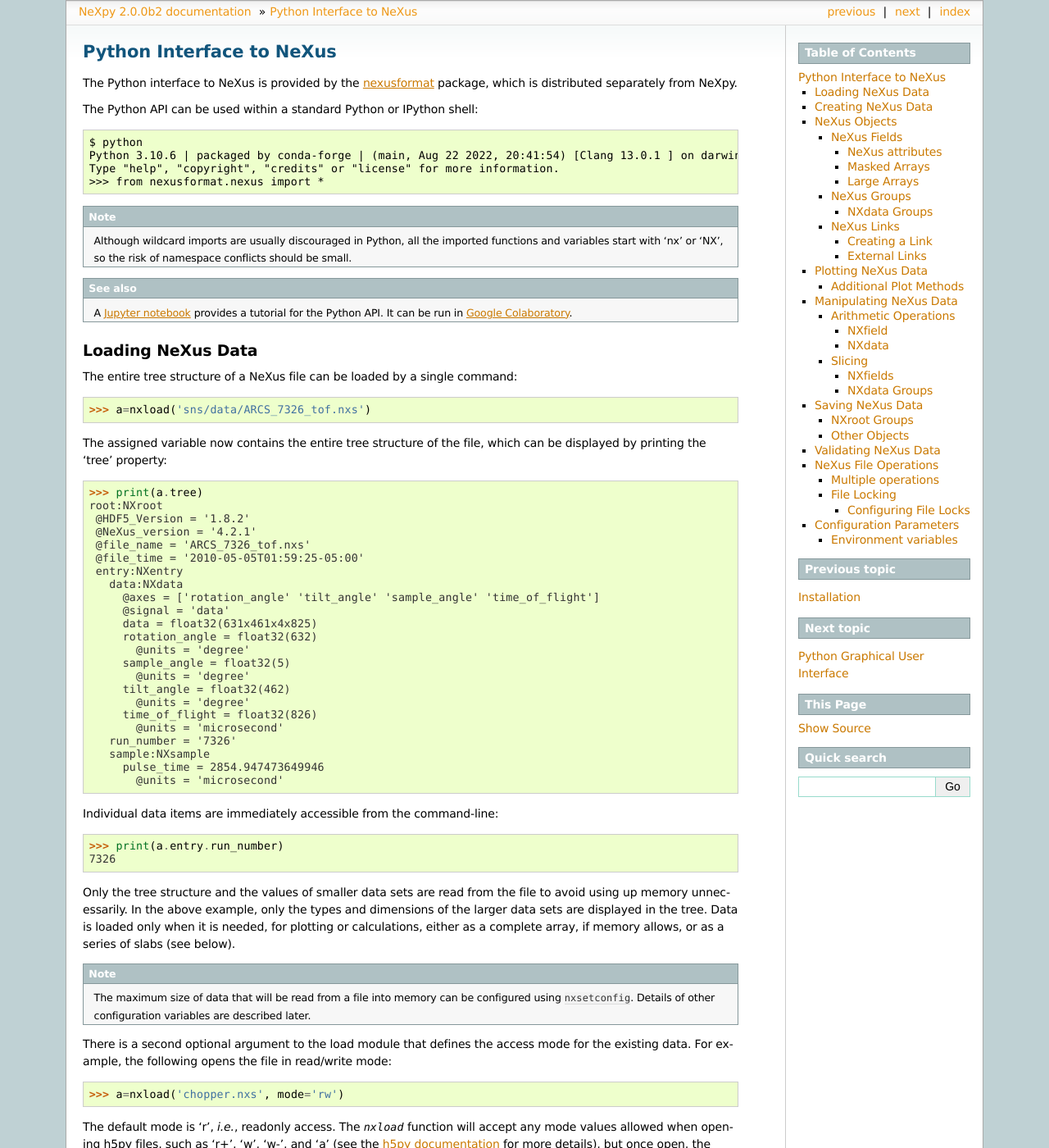
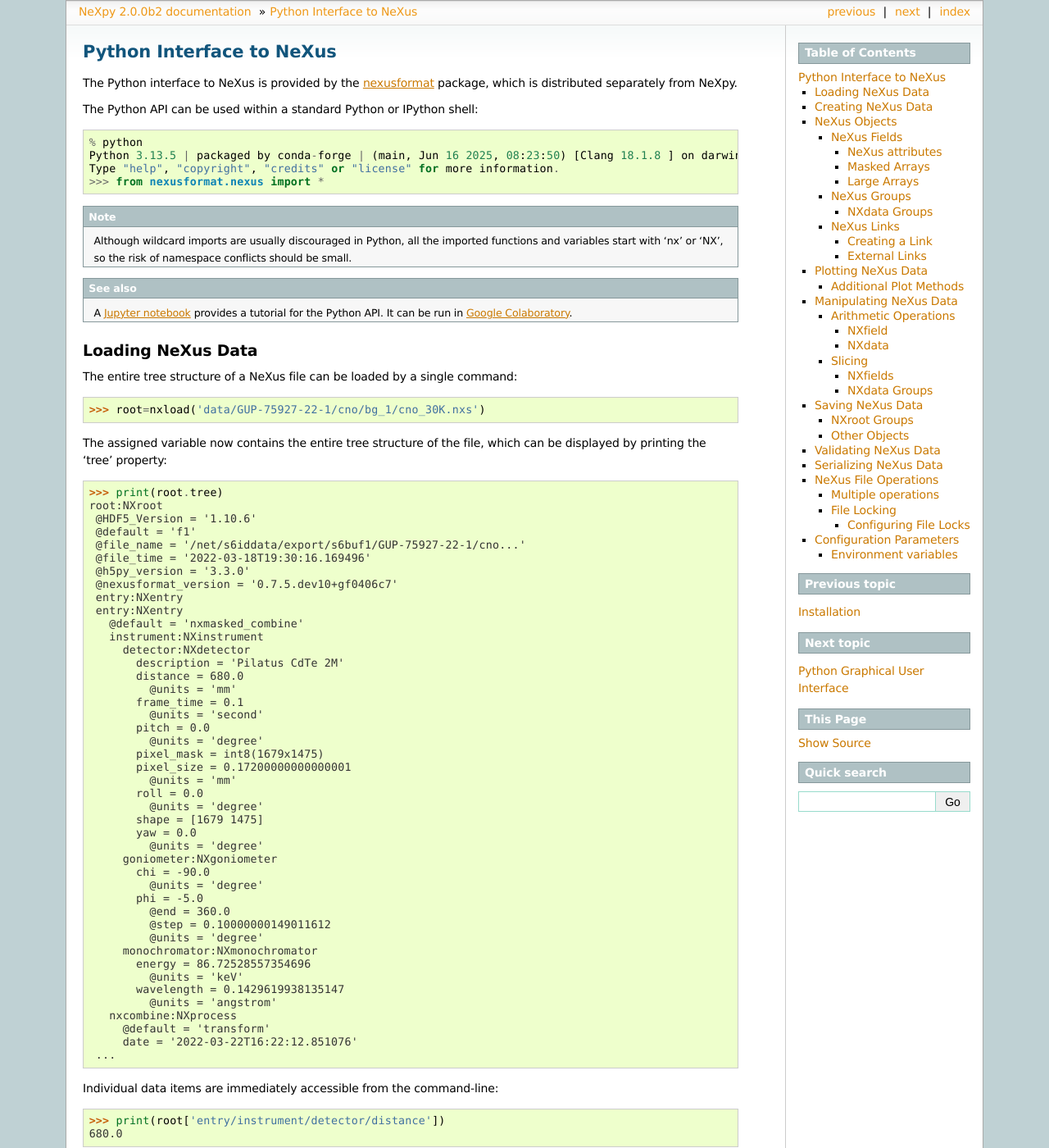
Before and after one commit to nexpy/nexpy, a Sphinx documentation site: the page built from docs/source/pythonshell.rst, in a window 1280 px wide and 1400 px high. Shown: the whole window at 82% size. Built offline with Sphinx 7.4.7, drawn with Linux system fonts in a browser that asks for light colours; some of the changed text lies outside the part shown.

Commit message:
Update documentation

````diff
--- a/docs/source/pythonshell.rst
+++ b/docs/source/pythonshell.rst
@@ -8,8 +8,8 @@
 
 The Python API can be used within a standard Python or IPython shell::
 
- $ python
- Python 3.10.6 | packaged by conda-forge | (main, Aug 22 2022, 20:41:54) [Clang 13.0.1 ] on darwin
+ % python
+ Python 3.13.5 | packaged by conda-forge | (main, Jun 16 2025, 08:23:50) [Clang 18.1.8 ] on darwin
  Type "help", "copyright", "credits" or "license" for more information.
  >>> from nexusformat.nexus import *
 
@@ -23,44 +23,64 @@
              `Google Colaboratory
              <https://colab.research.google.com/github/nexpy/nexusformat/blob/master/src/nexusformat/notebooks/nexusformat.ipynb>`__.
 
-
 Loading NeXus Data
 ==================
 The entire tree structure of a NeXus file can be loaded by a single command::
 
- >>> a=nxload('sns/data/ARCS_7326_tof.nxs')
+ >>> root=nxload('data/GUP-75927-22-1/cno/bg_1/cno_30K.nxs')
 
 The assigned variable now contains the entire tree structure of the
 file, which can be displayed by printing the 'tree' property::
 
- >>> print(a.tree)
+ >>> print(root.tree)
  root:NXroot
-  @HDF5_Version = '1.8.2'
-  @NeXus_version = '4.2.1'
-  @file_name = 'ARCS_7326_tof.nxs'
-  @file_time = '2010-05-05T01:59:25-05:00'
+  @HDF5_Version = '1.10.6'
+  @default = 'f1'
+  @file_name = '/net/s6iddata/export/s6buf1/GUP-75927-22-1/cno...'
+  @file_time = '2022-03-18T19:30:16.169496'
+  @h5py_version = '3.3.0'
+  @nexusformat_version = '0.7.5.dev10+gf0406c7'
   entry:NXentry
-    data:NXdata
-      @axes = ['rotation_angle' 'tilt_angle' 'sample_angle' 'time_of_flight']
-      @signal = 'data'
-      data = float32(631x461x4x825)
-      rotation_angle = float32(632)
-        @units = 'degree'
-      sample_angle = float32(5)
-        @units = 'degree'
-      tilt_angle = float32(462)
-        @units = 'degree'
-      time_of_flight = float32(826)
-        @units = 'microsecond'
-    run_number = '7326'
-    sample:NXsample
-      pulse_time = 2854.947473649946
-        @units = 'microsecond'
+  entry:NXentry
+    @default = 'nxmasked_combine'
+    instrument:NXinstrument
+      detector:NXdetector
+        description = 'Pilatus CdTe 2M'
+        distance = 680.0
+          @units = 'mm'
+        frame_time = 0.1
+          @units = 'second'
+        pitch = 0.0
+          @units = 'degree'
+        pixel_mask = int8(1679x1475)
+        pixel_size = 0.17200000000000001
+          @units = 'mm'
+        roll = 0.0
+          @units = 'degree'
+        shape = [1679 1475]
+        yaw = 0.0
+          @units = 'degree'
+      goniometer:NXgoniometer
+        chi = -90.0
+          @units = 'degree'
+        phi = -5.0
+          @end = 360.0
+          @step = 0.10000000149011612
+          @units = 'degree'
+      monochromator:NXmonochromator
+        energy = 86.72528557354696
+          @units = 'keV'
+        wavelength = 0.1429619938135147
+          @units = 'angstrom'
+    nxcombine:NXprocess
+      @default = 'transform'
+      date = '2022-03-22T16:22:12.851076'
+  ...
 
 Individual data items are immediately accessible from the command-line::
 
- >>> print(a.entry.run_number)
- 7326
+ >>> print(root['entry/instrument/detector/distance'])
+ 680.0
 
 Only the tree structure and the values of smaller data sets are read
 from the file to avoid using up memory unnecessarily. In the above
@@ -77,7 +97,7 @@
 access mode for the existing data. For example, the following opens the
 file in read/write mode::
 
- >>> a=nxload('chopper.nxs', mode='rw')
+ >>> root=nxload('chopper.nxs', mode='rw')
 
 The default mode is 'r', *i.e.*, readonly access. The `nxload` function
 will accept any mode values allowed when opening h5py files, such as
@@ -111,11 +131,12 @@
  >>> b=nxload('function.nxs')
  >>> print(b.tree)
  root:NXroot
-   @HDF5_Version = '1.12.2'
-  @file_name = '/home/username/function.nxs'
-  @file_time = '2023-02-10T15:50:17.419158'
-  @h5py_version = '3.7.0'
-  @nexusformat_version = '1.0.0'
+  @HDF5_Version = '1.14.6'
+  @creator = 'nexusformat'
+  @creator_version = '2.0.0'
+  @file_name = '/home/user/function.nxs'
+  @file_time = '2025-09-08T10:51:44.001605'
+  @h5py_version = '3.13.0'
   entry:NXentry
     data:NXdata
       @axes = ['axis1', 'axis2']
@@ -154,15 +175,15 @@
 
 2. Dictionary assignment to the NeXus group::
 
-    >>> a['entry/sample/temperature']=40.0
+    >>> root['entry/sample/temperature']=40.0
 
 3. Attribute assignment as the child of a NeXus group::
 
-    >>> a.entry.sample.temperature=40.0
+    >>> root.entry.sample.temperature=40.0
 
   The assigned values are automatically converted to an NXfield::
 
-    >>> a.entry.sample.temperature
+    >>> root.entry.sample.temperature
     NXfield(40.0)
 
   Dictionary and attribute assignments are equivalent, but dictionary
@@ -235,12 +256,12 @@
 The NeXus standard allows additional attributes to be attached to
 NXfields to contain metadata ::
 
- >>> a['entry/sample/temperature'].units='K'
+ >>> root['entry/sample/temperature'].units='K'
 
 These have a class of NXattr. They can be defined using the 'attrs'
 dictionary if necessary to avoid name clashes::
 
- >>> a['entry/sample/temperature'].attrs['units']='K'
+ >>> root['entry/sample/temperature'].attrs['units']='K'
 
 Other common attributes include the 'signal' and 'axes' attributes used
 to define the plottable signal and independent axes, respectively, in a
@@ -248,7 +269,7 @@
 
 When a NeXus tree is printed, the attributes are prefixed by '@'::
 
- >>> print(a.entry.sample.tree)
+ >>> print(root['entry/sample'].tree)
  sample:NXsample
    temperature = 40.0
      @units = 'K'
@@ -336,8 +357,9 @@
 
     >>> z = NXfield(shape=(1000,1000,1000), dtype=np.float32, chunks=(1,100,100))
 
-  If chunk sizes are not specified, *e.g.*, with ``chunks=True``, HDF5
-  will choose default sizes.
+  By default, any field with more than 10000 elements will be
+  initialized with ``chunks=True``. If chunk sizes are not specified,
+  HDF5 will choose default values.
 
 * Maximum array shape::
 
@@ -1056,11 +1078,25 @@
           definition files contained within the package. Alternative
           definitions my be defined, either by setting the path to the
           definitions directory using ```nxsetconfig(definitions="/path/
-          to/definitions")``` or by defining the NX_DEFINITIONS
+          to/definitions")``` or by defining the ``NX_DEFINITIONS``
           environment variable. The path should contain subdirectories
           named 'base_classes', 'applications' and
           'contributed_definitions'.
 
+.. warning:: These functions do not produce any output when run within
+             the NeXpy shell. Please use the 'Validate Data' menu item.
+
+Serializing NeXus Data
+======================
+
+.. note:: Serialization is only possible in v2.0.0. See :doc:`includeme`
+          for more details.
+
+NeXus groups and fields have functions that allow them to be serialized and deserialized for transmission over a network. The NeXus objects are converted into Python dictionaries, whose values can be used to reconstruct the original file using class methods.
+
+ >>> input_root = nxload('chopper.nxs')
+ >>> s = input_root.serialize()
+ >>> output_root = NXroot.deserialize(s)
 
 
 NeXus File Operations
@@ -1288,4 +1324,4 @@
 All of the configuration parameters defined in the previous section can
 be defined. The equivalent environment variable name is constructed by
 prefixing the parameter name in upper case by 'NX\_', *e.g.*,
-'NX_COMPRESSION', 'NX_DEFINITIONS', 'NX_ENCODING', *etc*.
+``NX_COMPRESSION``, ``NX_DEFINITIONS``, ``NX_ENCODING``, *etc*.
````
Also changed, not shown: other parts of docs/source/pythonshell.rst (+3 -3 lines).
